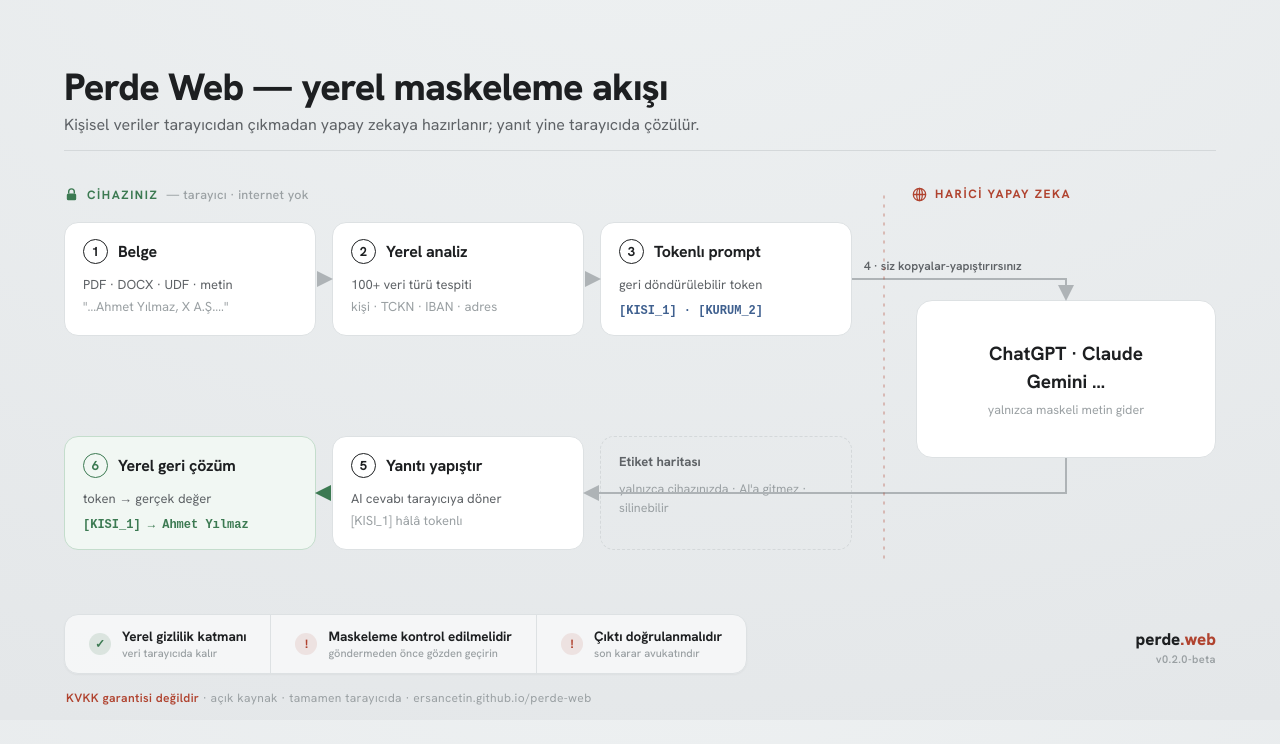
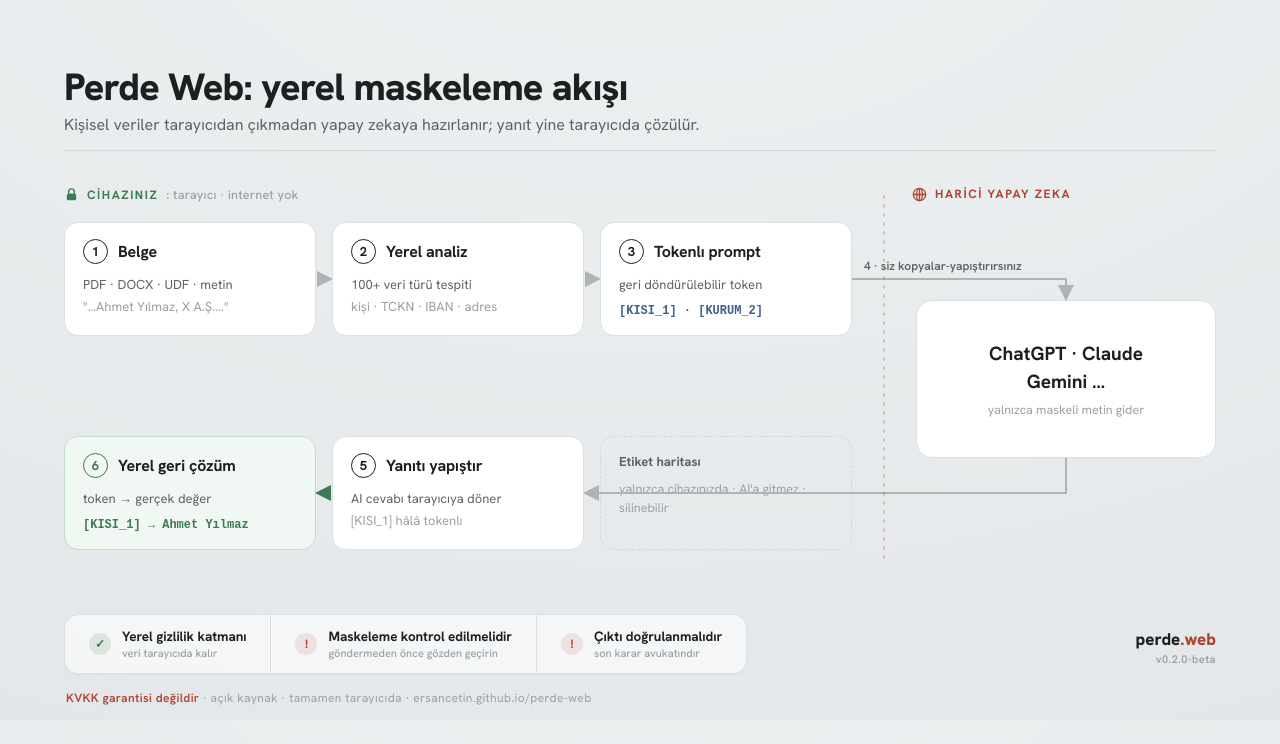
Before and after one commit to ersancetin/perde-web, a website: page docs/akis-minimal.html in a window 1280 px wide. Drawn offline with Linux system fonts and the light colour scheme; a web font is replaced by a local one.

Commit message:
Minimal görsel: başlık ve zone etiketinde em-dash → iki nokta (:)

```diff
--- a/docs/akis-minimal.html
+++ b/docs/akis-minimal.html
@@ -69,13 +69,13 @@
 </style>
 </head>
 <body>
-  <h1>Perde Web — yerel maskeleme akışı</h1>
+  <h1>Perde Web: yerel maskeleme akışı</h1>
   <div class="sub">Kişisel veriler tarayıcıdan çıkmadan yapay zekaya hazırlanır; yanıt yine tarayıcıda çözülür.</div>
   <div class="rule"></div>
 
   <div class="zone local">
     <svg width="15" height="15" viewBox="0 0 16 16" fill="none" stroke="#3c7a52" stroke-width="1.5"><rect x="3" y="7" width="10" height="7" rx="1.6" fill="#3c7a52" stroke="none"/><path d="M5 7V5a3 3 0 0 1 6 0v2"/></svg>
-    Cihazınız <small>— tarayıcı · internet yok</small>
+    Cihazınız <small>: tarayıcı · internet yok</small>
   </div>
   <div class="zone ext">
     <svg width="15" height="15" viewBox="0 0 16 16" fill="none" stroke="#b0432f" stroke-width="1.35"><circle cx="8" cy="8" r="6.6"/><path d="M1.4 8h13.2M8 1.4v13.2"/><ellipse cx="8" cy="8" rx="3" ry="6.6"/></svg>
```
Also changed, not shown: docs/akis-minimal.png.
